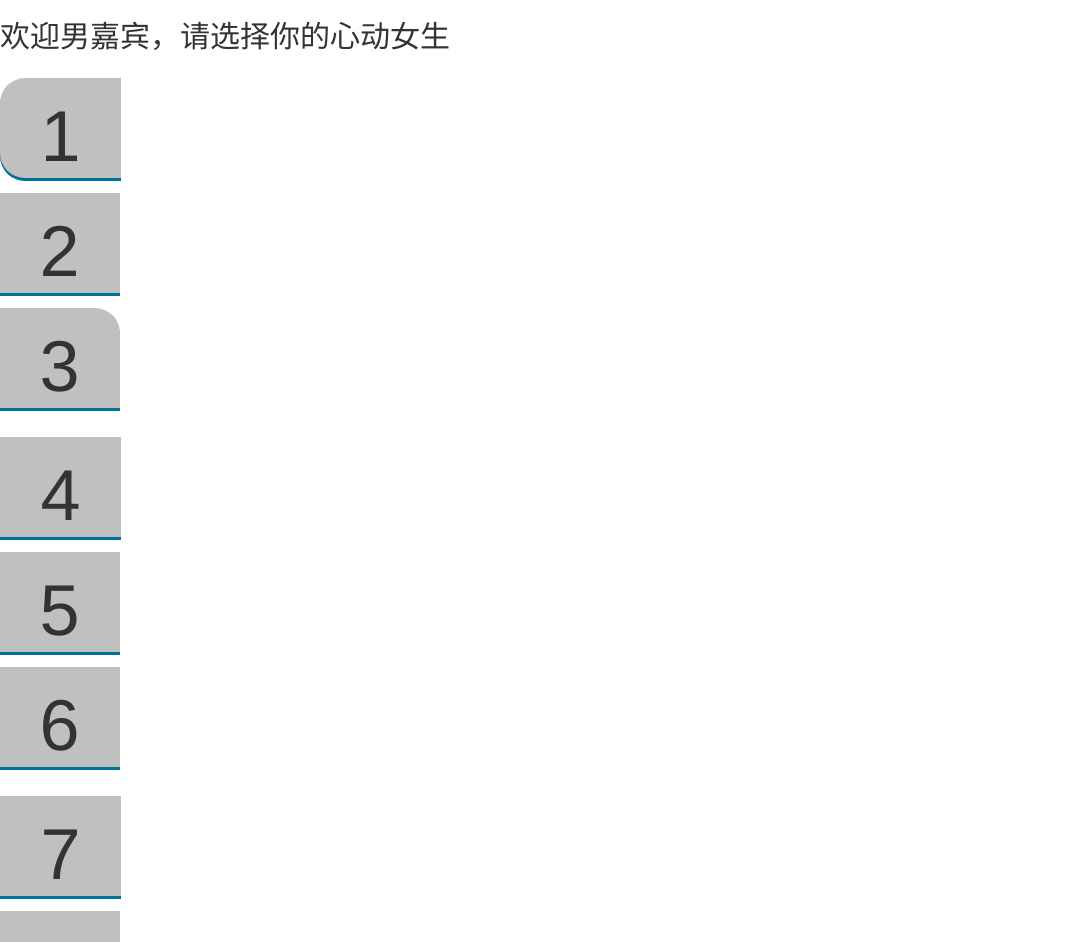
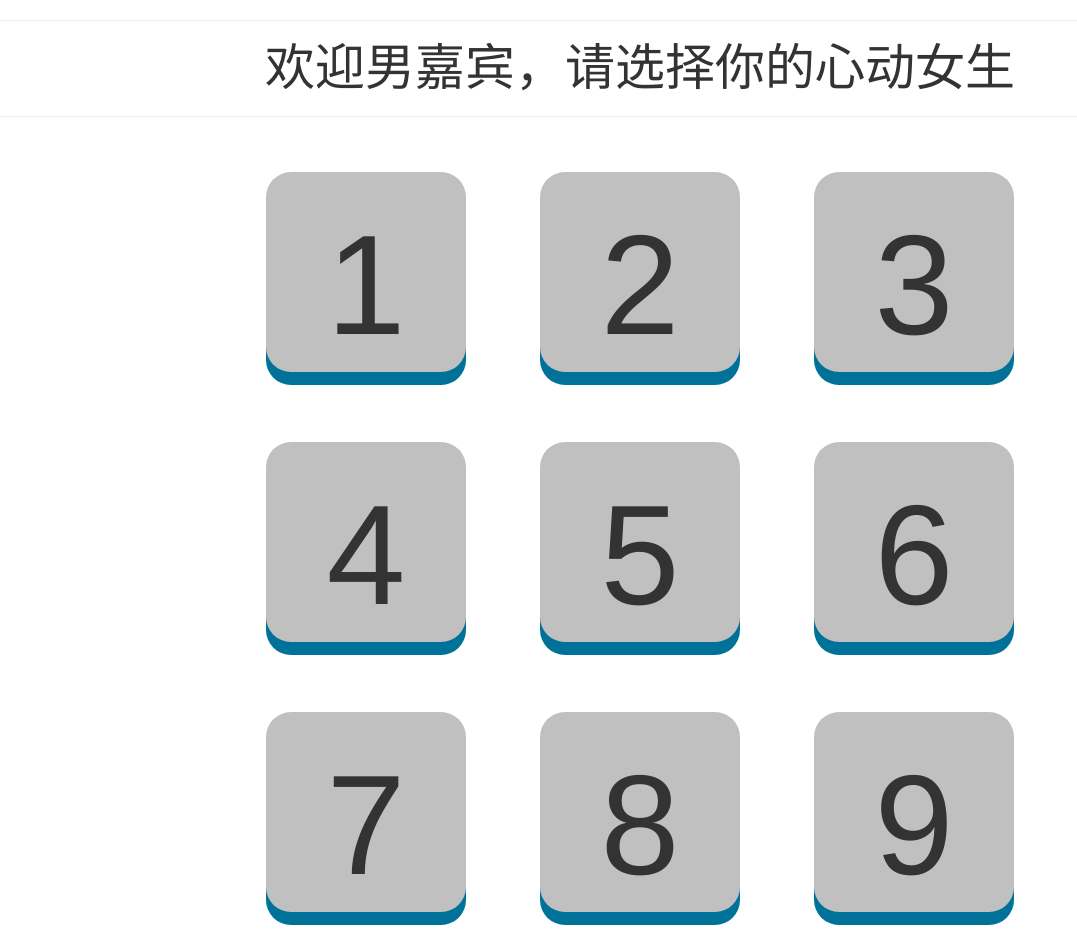
Before and after one commit to androidarduino/fcwr, a plain HTML site: page simple-websocket-server/SimpleWebSocketServer/groom.html in a window 1280 px wide. Shown: the top 942 px of the page, without its empty margins (0-1077 px from the left). Drawn offline with nearby package versions, Linux system fonts and the light colour scheme.

Commit message:
fixed layout for groom

```diff
--- a/simple-websocket-server/SimpleWebSocketServer/groom.html
+++ b/simple-websocket-server/SimpleWebSocketServer/groom.html
@@ -1,12 +1,15 @@
 <!DOCTYPE html>
+<html>
 <head>
 	<meta charset="utf-8" />
 	<title>亚马逊非诚勿扰</title>
+	<script src="//code.jquery.com/jquery-1.11.1.min.js"></script>
 	<link href="//netdna.bootstrapcdn.com/bootstrap/3.1.0/css/bootstrap.min.css" rel="stylesheet" id="bootstrap-css">
 	<script src="//netdna.bootstrapcdn.com/bootstrap/3.1.0/js/bootstrap.min.js"></script>
-<script src="//code.jquery.com/jquery-1.11.1.min.js"></script>
 	<style>
-.btn {height:100px; width:100px; font-size: 72px; border-radius: 25px; margin: 15px; box-shadow: 0 3px 0 0 #007299; background: silver}
+	.btn-group-sm>.btn {height:200px; width:200px; font-size: 142px; border-radius: 25px; margin: 35px; box-shadow: 0 13px 0 0 #007299; background: silver}
+	div {text-align:center;}
+	h1 {font-size:50px;}
 </style>
 </head>
 <body>
@@ -134,30 +137,32 @@ function favorite(id) {
 					<input type="button" name=connectButton value="Connect" onClick="doConnect();">
 				</p>
 			</form></div>
-
-<div><h2>欢迎男嘉宾，请选择你的心动女生</h2></div>
-
-<div class="btn-group-vertical ml-4 mt-4" role="group" aria-label="Basic example">
-    <div class="btn-group">
+			<hr>
+			<div><h1>欢迎男嘉宾，请选择你的心动女生</h1></div>
+			<hr>
+			<center>
+				<div class="btn-group-vertical" role="group" align="center">
+					<div class="btn-group-sm">
 						<button type="button" class="btn" onclick="favorite(1);">1</button>
 						<button type="button" class="btn" onclick="favorite(2);">2</button>
 						<button type="button" class="btn" onclick="favorite(3);">3</button>
 					</div>
-    <div class="btn-group">
+					<div class="btn-group-sm">
 						<button type="button" class="btn" onclick="favorite(4);">4</button>
 						<button type="button" class="btn" onclick="favorite(5);">5</button>
 						<button type="button" class="btn" onclick="favorite(6);">6</button>
 					</div>
-    <div class="btn-group">
+					<div class="btn-group-sm">
 						<button type="button" class="btn" onclick="favorite(7);">7</button>
 						<button type="button" class="btn" onclick="favorite(8);">8</button>
 						<button type="button" class="btn" onclick="favorite(9);">9</button>
 					</div>
-    <div class="btn-group">
+					<div class="btn-group-sm">
 						<button type="button" class="btn" onclick="favorite(10);">10</button>
 						<button type="button" class="btn" onclick="favorite(11);">11</button>
 						<button type="button" class="btn" onclick="favorite(12);">12</button>
 					</div>
 				</div>
+			</center>
 		</body>
 		</html>
```
Lines whose indentation alone changed are shown as unchanged.
